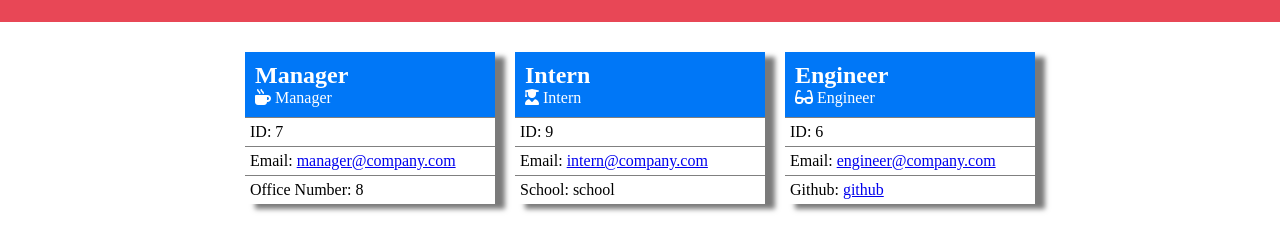
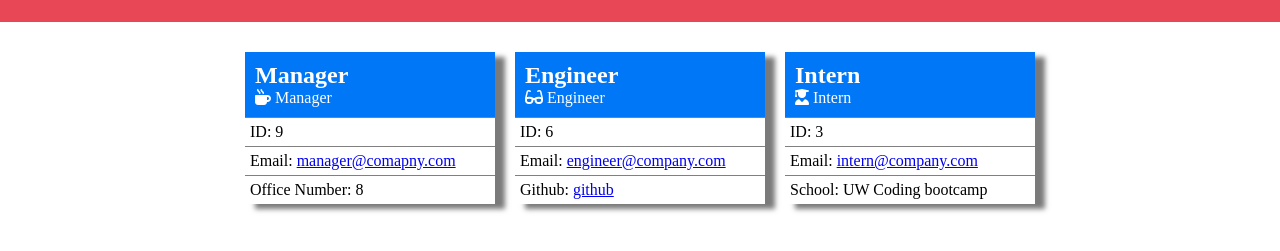
Before and after one commit to thetinaest/team-profile-generator, a website: page dist/index.html in a window 1280 px wide. Shown: the part 65-316 px from the top of the page. Drawn offline with Linux system fonts and the light colour scheme.

Commit message:
created readme

```diff
--- a/dist/index.html
+++ b/dist/index.html
@@ -20,21 +20,9 @@
                             <p><i class="fa-solid fa-mug-hot"></i> Manager</p>
                         </div>
                         <div id="content">
-                            <p>ID: 7</p>
-                            <p>Email: <a href="mailto:manager@company.com">manager@company.com</a></p>
+                            <p>ID: 9</p>
+                            <p>Email: <a href="mailto:manager@comapny.com">manager@comapny.com</a></p>
                             <p>Office Number: 8</p>
-                        </div>
-                    </section>
-
-                    <section id="card">
-                        <div id="title">
-                            <h2>Intern</h2>
-                            <p><i class="fa-solid fa-user-graduate"></i> Intern</p>
-                        </div>
-                        <div id="content">
-                            <p>ID: 9</p>
-                            <p>Email: <a href="mailto:intern@company.com">intern@company.com</a></p>
-                            <p>School: school</p>
                         </div>
                     </section>
 
@@ -50,6 +38,18 @@
                         </div>
                     </section>
 
+                    <section id="card">
+                        <div id="title">
+                            <h2>Intern</h2>
+                            <p><i class="fa-solid fa-user-graduate"></i> Intern</p>
+                        </div>
+                        <div id="content">
+                            <p>ID: 3</p>
+                            <p>Email: <a href="mailto:intern@company.com">intern@company.com</a></p>
+                            <p>School: UW Coding bootcamp</p>
+                        </div>
+                    </section>
+
         </section>
     </body>
     </html>
```
Also changed, not shown: README.md.
